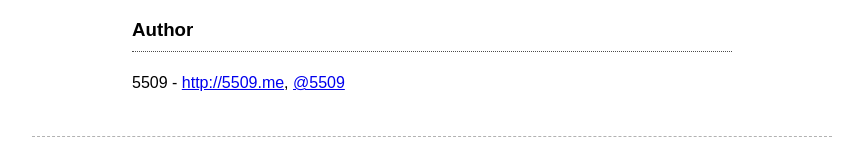
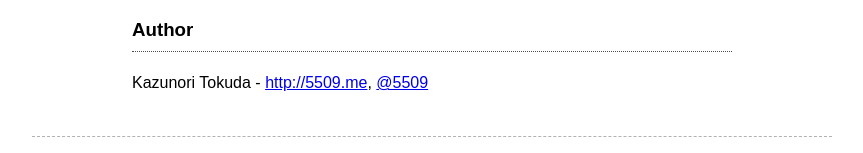
Before and after one commit to 5509/jq.carousel, a plain HTML site: page index.html in a window 1280 px wide. Shown: the part 9519-9672 px from the top of the page, without its empty margins (208-1071 px from the left). Drawn offline with nearby package versions, Linux system fonts and the light colour scheme; a web font is replaced by a local one.

Commit message:
updated, index.html

```diff
--- a/index.html
+++ b/index.html
@@ -482,7 +482,7 @@ $select.on('change', function() {
 		<p>Regards use at your own risk!</p>
 
 		<h3>Author</h3>
-		<p>5509 - <a href="http://5509.me/">http://5509.me</a>, <a href="http://twitter.com/5509">@5509</a></p>
+		<p>Kazunori Tokuda - <a href="http://5509.me/">http://5509.me</a>, <a href="http://twitter.com/5509">@5509</a></p>
 	</section>
 
 	<p>Thanks</p>
```
